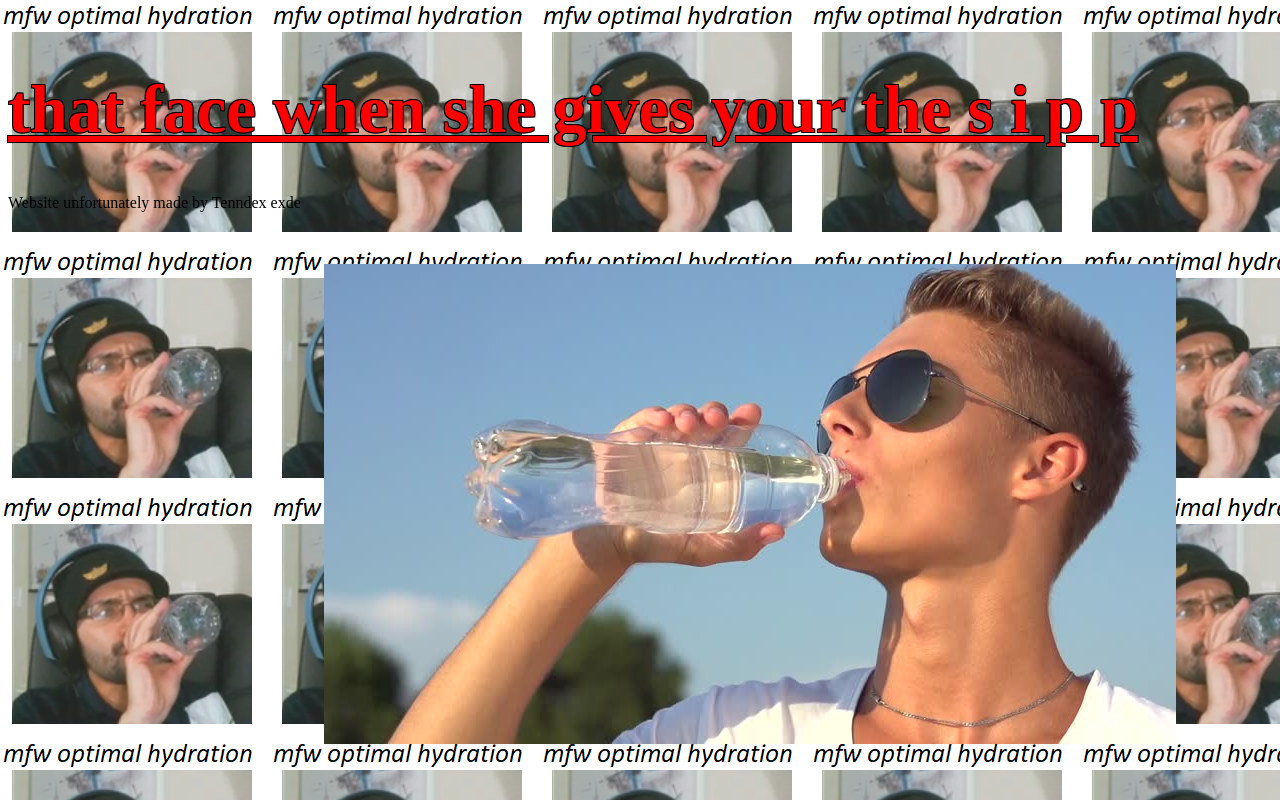
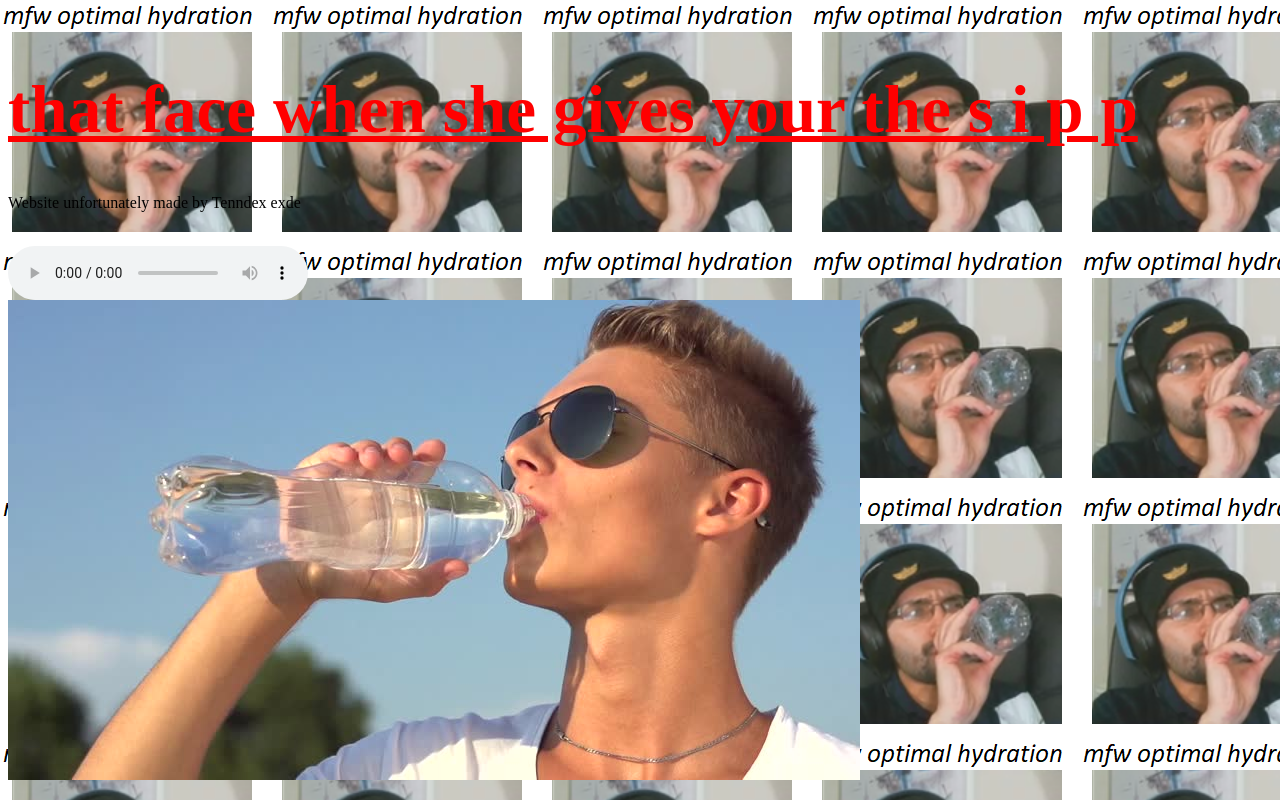
Before and after one commit to therealtenndex/therealtenndex.github.io, a PHP site: page / in a window 1280 px wide. Run offline with PHP 8.4, Linux system fonts and the light colour scheme.

Commit message:
Update style.css

```diff
--- a/style.css
+++ b/style.css
@@ -1,6 +1,15 @@
 h1 {
     color: red;
     font-size: 420%;
+text-decoration: underline;
+        text-shadow:
+		-1px -1px 0 #000,
+		1px -1px 0 #000,
+		-1px 1px 0 #000,
+		1px 1px 0 #000
+		h1 {
+    color: red;
+    font-size: 150%;
 text-decoration: underline;
         text-shadow:
 		-1px -1px 0 #000,
@@ -22,4 +31,3 @@
 @-moz-keyframes spin { 100% { -moz-transform: rotate(360deg); } }
 @-webkit-keyframes spin { 100% { -webkit-transform: rotate(360deg); } }
 @keyframes spin { 100% { -webkit-transform: rotate(360deg); transform:rotate(360deg); } }
-}
```
